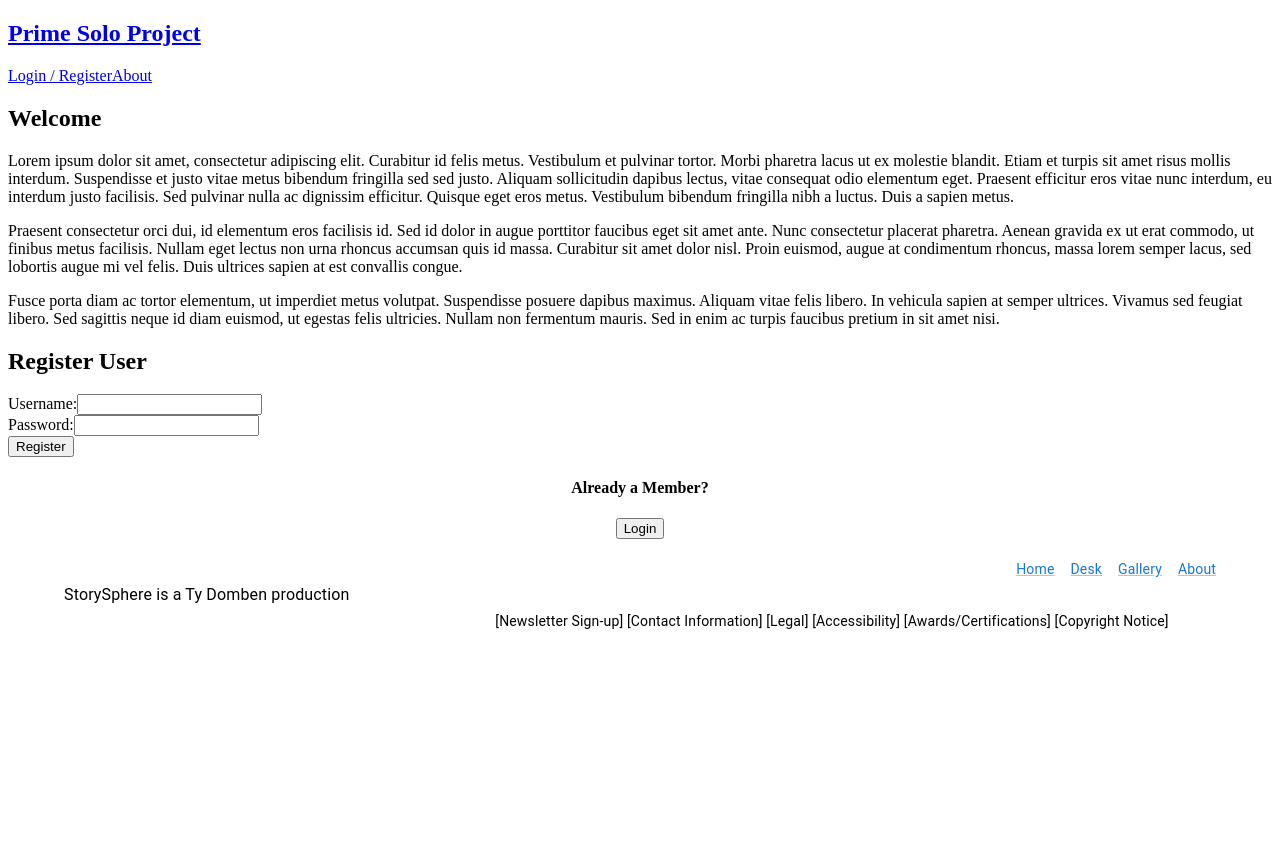
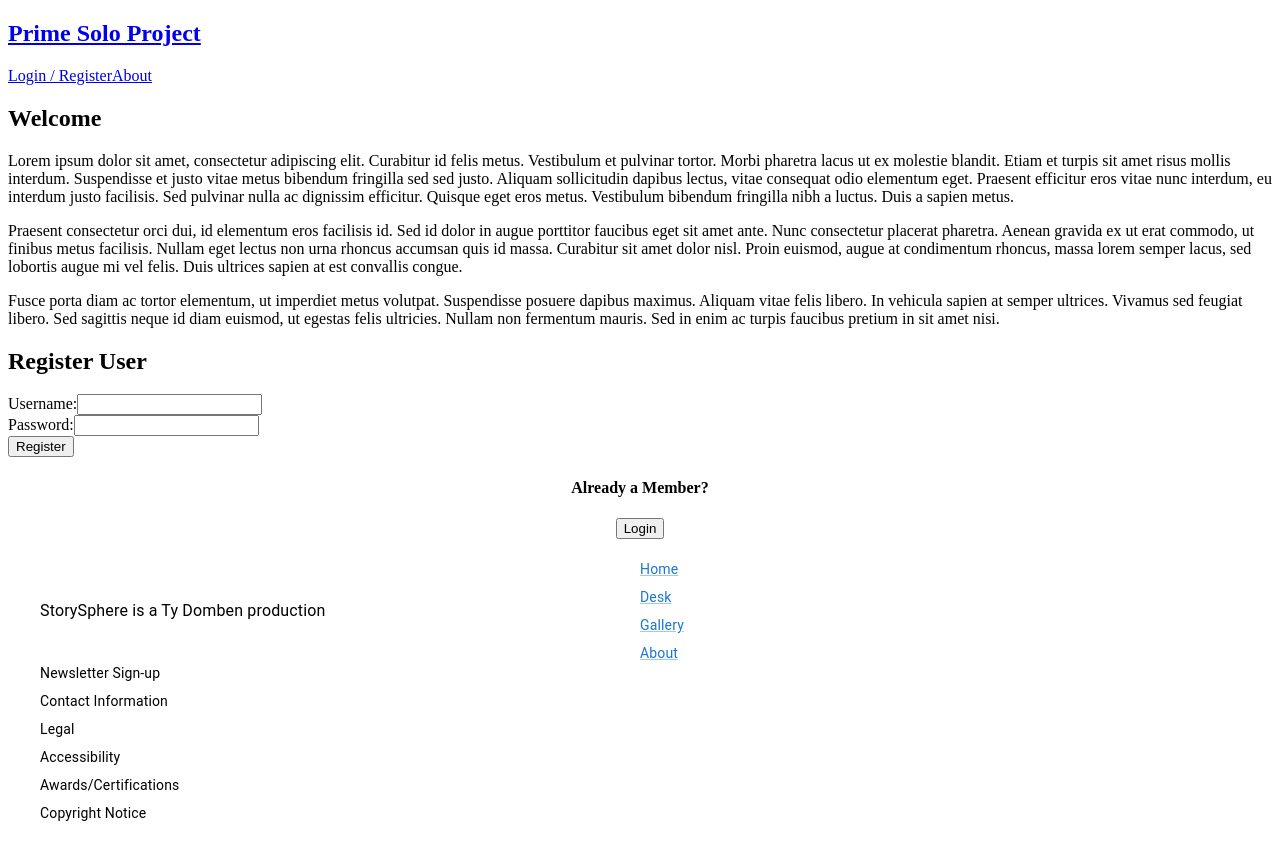
Before and after one commit to TyDomben/storySphere, a React (Vite) app: page /#/home in a window 1280 px wide. Before the commit the page ends 800 px from the top, so only its background shows below. Built offline with nearby package versions, Linux system fonts and the light colour scheme; no server answers.

Commit message:
commiting before push to main

```diff
--- a/src/components/Footer/Footer.jsx
+++ b/src/components/Footer/Footer.jsx
@@ -2,35 +2,62 @@ import React from "react";
 import { Container, Grid, Typography, Link } from "@mui/material";
 
 function Footer() {
+  // Define an array of links for easy mapping
+  // this makes an easier edit in the future
+  const linkSections = [
+    { label: "Home", path: "/home" },
+    { label: "Desk", path: "/desk" },
+    { label: "Gallery", path: "/gallery" },
+    { label: "About", path: "/about" },
+  ];
+
+  // Define an array for the company info sections
+  // this makes an easier edit in the future
+  // TODO make these links like above? maybe just all to my github or something?
+  const infoSections = [
+    "Newsletter Sign-up",
+    "Contact Information",
+    "Legal",
+    "Accessibility",
+    "Awards/Certifications",
+    "Copyright Notice",
+  ];
+
   return (
-    <Container component="footer" sx={{ padding: "20px 0" }}>
+    <Container component="footer" style={{ padding: "20px 0" }}>
       <Grid container justifyContent="space-between" alignItems="center">
-        {/* Production Notice: Use Typography for semantic and accessible text rendering */}
-        <Grid item xs={12} sm={4}>
-          <Typography variant="subtitle1" sx={{ textAlign: { xs: 'center', sm: 'left' } }}>
+        {/* Left side - Production Notice */}
+        <Grid item xs={12} sm={6}>
+          <Typography variant="subtitle1">
             StorySphere is a Ty Domben production
           </Typography>
         </Grid>
 
-        {/* Navigation Links: Using Grid to organize links into a responsive layout */}
-        <Grid item xs={12} sm={8}>
-          <Grid container spacing={2} justifyContent="flex-end" alignItems="center">
-            {/* Mapping over an array of link objects could be more maintainable */}
-            {['Home', 'Desk', 'Gallery', 'About'].map((text) => (
-              <Grid item key={text}>
-                <Link href={`/${text.toLowerCase()}`} variant="body2">
-                  {text}
+        {/* Right side - Navigation Links */}
+        <Grid item xs={12} sm={6}>
+          {/* Stacking links vertically */}
+          <Grid container direction="column" spacing={1}>
+            {linkSections.map((section) => (
+              <Grid item key={section.label}>
+                <Link href={section.path} variant="body2">
+                  {section.label}
                 </Link>
               </Grid>
             ))}
+          </Grid>
+        </Grid>
 
-            {/* Additional Information: Placed in a single block for now, but should be split if they are separate links */}
-            <Grid item xs={12} sx={{ textAlign: 'center', mt: { sm: 2, xs: 1 } }}>
-              <Typography variant="body2">
-                [Newsletter Sign-up] [Contact Information] [Legal] [Accessibility] [Awards/Certifications] [Copyright Notice]
-              </Typography>
+        {/* Company Info Sections */}
+
+        {/* Aligns items to the end of the grid container (right side) */}
+        {/* TODO : Stacking links vertically  I've spent enough time on this for right now */}
+        <Grid container direction="column" justifyContent="flex-end" spacing={1}>
+          {/* The map function will render each item in the infoSections array */}
+          {infoSections.map((info) => (
+            <Grid item key={info}>
+              <Typography variant="body2">{info}</Typography>
             </Grid>
-          </Grid>
+          ))}
         </Grid>
       </Grid>
     </Container>
```
